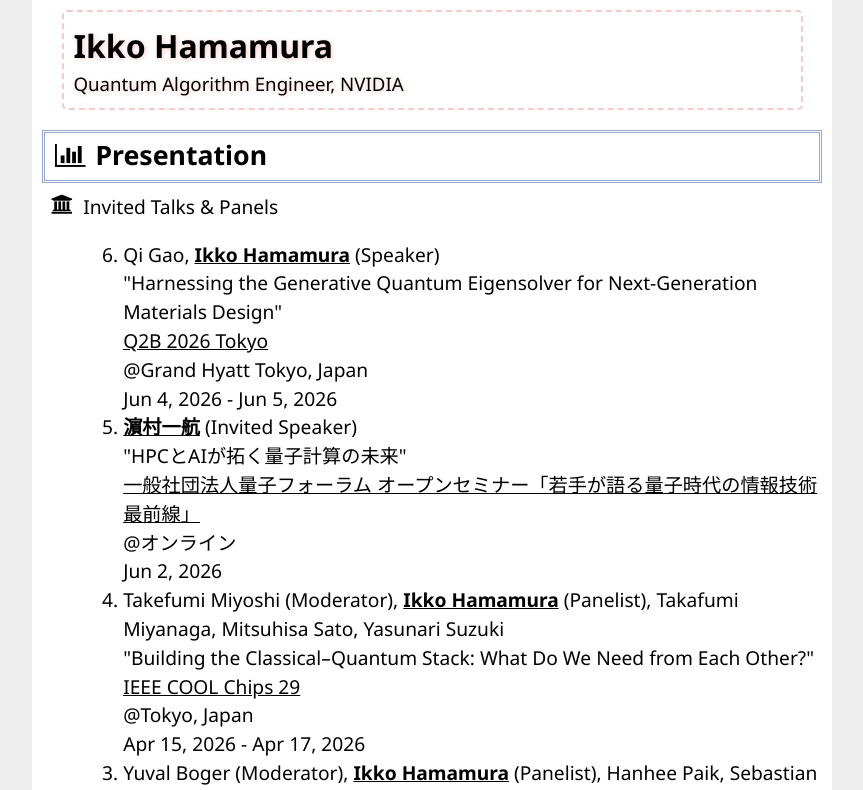
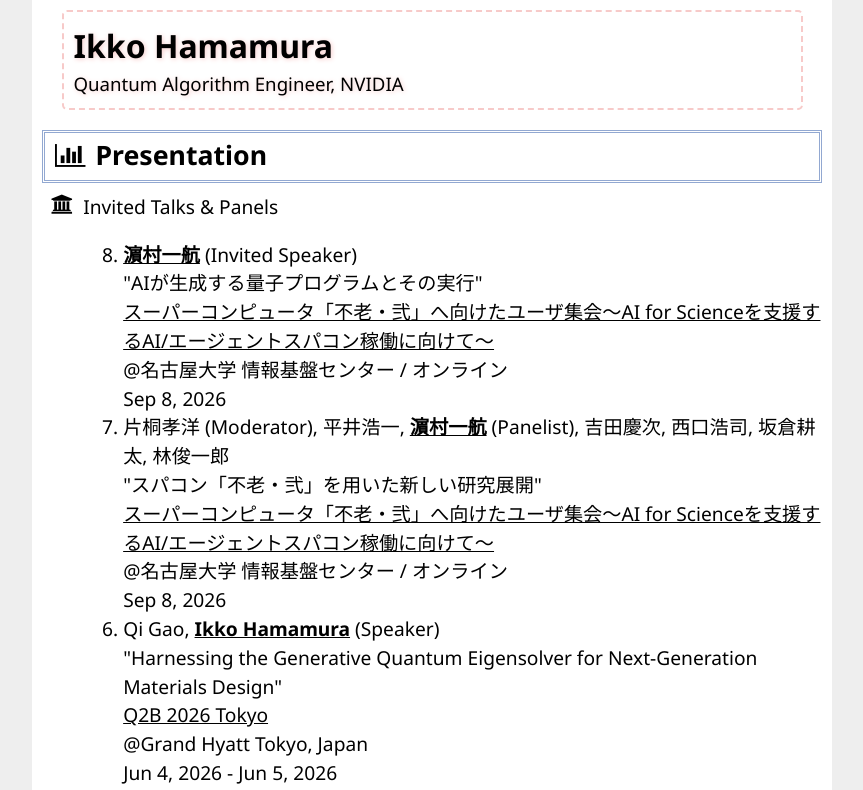
Before and after one commit to ikkoham/qinfo.tech, a React (Create React App) app: page /#/publication/presentation in a window 1280 px wide. Shown: the top 790 px of the page, without its empty margins (208-1071 px from the left). Built offline with nearby package versions, Linux system fonts and the light colour scheme.

Commit message:
feat: add presentations for supercomputer Flow-2 kickoff meeting

```diff
--- a/src/data/presentations.ts
+++ b/src/data/presentations.ts
@@ -669,4 +669,44 @@ export const presentations: Presentation[] = [
     lang: 'ja',
     style: 'handsOn',
   },
+  {
+    title: 'AIが生成する量子プログラムとその実行',
+    presenter: '濵村一航',
+    presenterRole: 'Invited Speaker',
+    authors: ['濵村一航'],
+    workshopName: 'スーパーコンピュータ「不老・弐」へ向けたユーザ集会～AI for Scienceを支援するAI/エージェントスパコン稼働に向けて～',
+    workshopUrl: 'https://icts.nagoya-u.ac.jp/ja/sc/news/event/2026-09-08-kickoffparty.html',
+    place: '名古屋大学 情報基盤センター / オンライン',
+    date: {
+      from: '2026-09-08',
+      to: '2026-09-08',
+    },
+    officialLang: 'ja',
+    lang: 'ja',
+    style: 'invited',
+  },
+  {
+    title: 'スパコン「不老・弐」を用いた新しい研究展開',
+    presenter: '濵村一航',
+    presenterRole: 'Panelist',
+    authors: [
+      '片桐孝洋 (Moderator)',
+      '平井浩一',
+      '濵村一航',
+      '吉田慶次',
+      '西口浩司',
+      '坂倉耕太',
+      '林俊一郎',
+    ],
+    workshopName: 'スーパーコンピュータ「不老・弐」へ向けたユーザ集会～AI for Scienceを支援するAI/エージェントスパコン稼働に向けて～',
+    workshopUrl: 'https://icts.nagoya-u.ac.jp/ja/sc/news/event/2026-09-08-kickoffparty.html',
+    place: '名古屋大学 情報基盤センター / オンライン',
+    date: {
+      from: '2026-09-08',
+      to: '2026-09-08',
+    },
+    officialLang: 'ja',
+    lang: 'ja',
+    style: 'invited',
+  },
 ];
```
